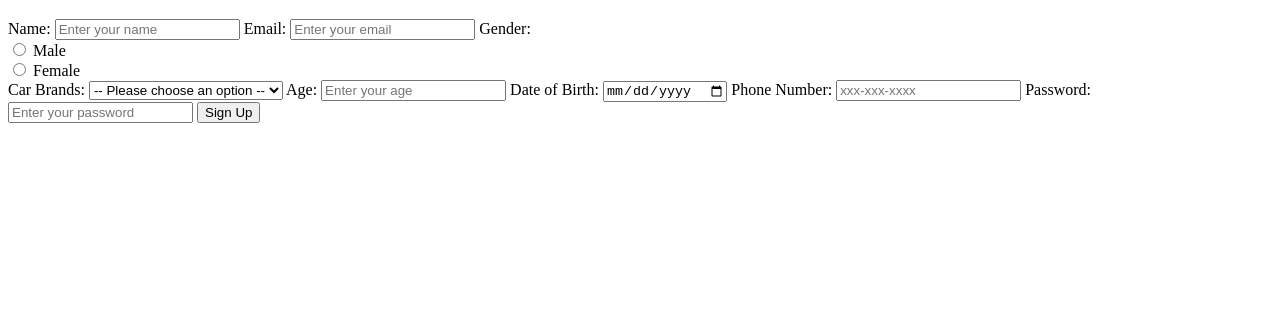
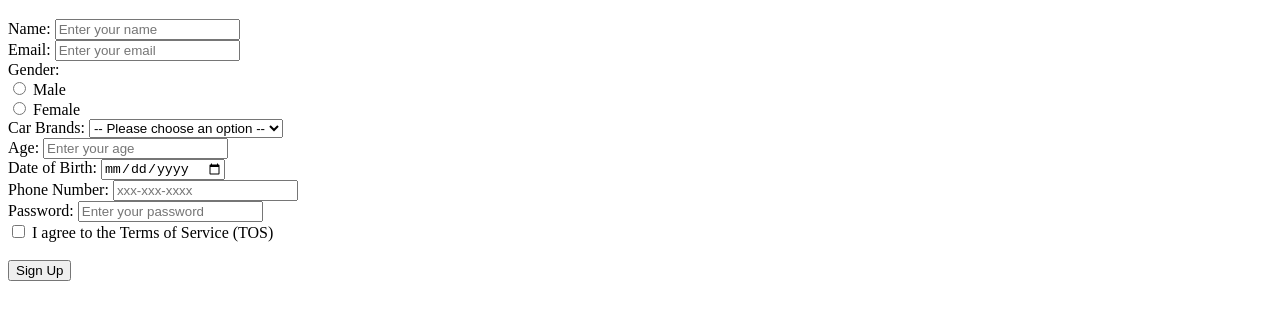
Before and after one commit to acciojob/signup-form-car-sujatak27, a website: page main.html in a window 1280 px wide. Shown: the part 61-380 px from the top of the page. Drawn offline with Linux system fonts and the light colour scheme.

Commit message:
created a submission

```diff
--- a/main.html
+++ b/main.html
@@ -13,10 +13,10 @@
 
   <label for="name">Name:</label>
   <input type="text" id="name" name="name" placeholder="Enter your name" required>
-
+<br>
   <label for="email">Email:</label>
   <input type="email" id="email" name="email" placeholder="Enter your email" required>
-
+<br>
   <label>Gender:</label>
   <br>
   <input type="radio" id="gender_m" name="gender" value="male" required>
@@ -34,22 +34,27 @@
     <option value="ford">Ford</option>
     <option value="chevrolet">Chevrolet</option>
   </select>
-
+<br>
   <label for="age">Age:</label>
   <input type="number" id="age" name="age" min="18" placeholder="Enter your age" required>
-
+<br>
   <label for="dob">Date of Birth:</label>
   <input type="date" id="dob" name="dob" required>
-
+<br>
   <label for="phone">Phone Number:</label>
-  <input type="tel" id="phone" name="phone" pattern="[0-9]{3}-[0-9]{3}-[0-9]{4}" placeholder="xxx-xxx-xxxx" required>
-
+  <input type="number" id="phone" name="phone" pattern="[0-9]{3}-[0-9]{3}-[0-9]{4}" placeholder="xxx-xxx-xxxx" required>
+<br>
   <label for="password">Password:</label>
   <input type="password" id="password" name="password" placeholder="Enter your password" required>
+   <br>
+  <label for="tos">
+    <input type="checkbox" id="tos" name="tos" required> I agree to the Terms of Service (TOS)
+  </label>
+<br><br>
+<button type="submit">Sign Up</button>
+</form
 
-  <button type="submit">Sign Up</button>
-</form
-    <script type="text/javascript" src="./script.js">
+	<script type="text/javascript" src="./script.js">
 </script>
 
 </body>
```
